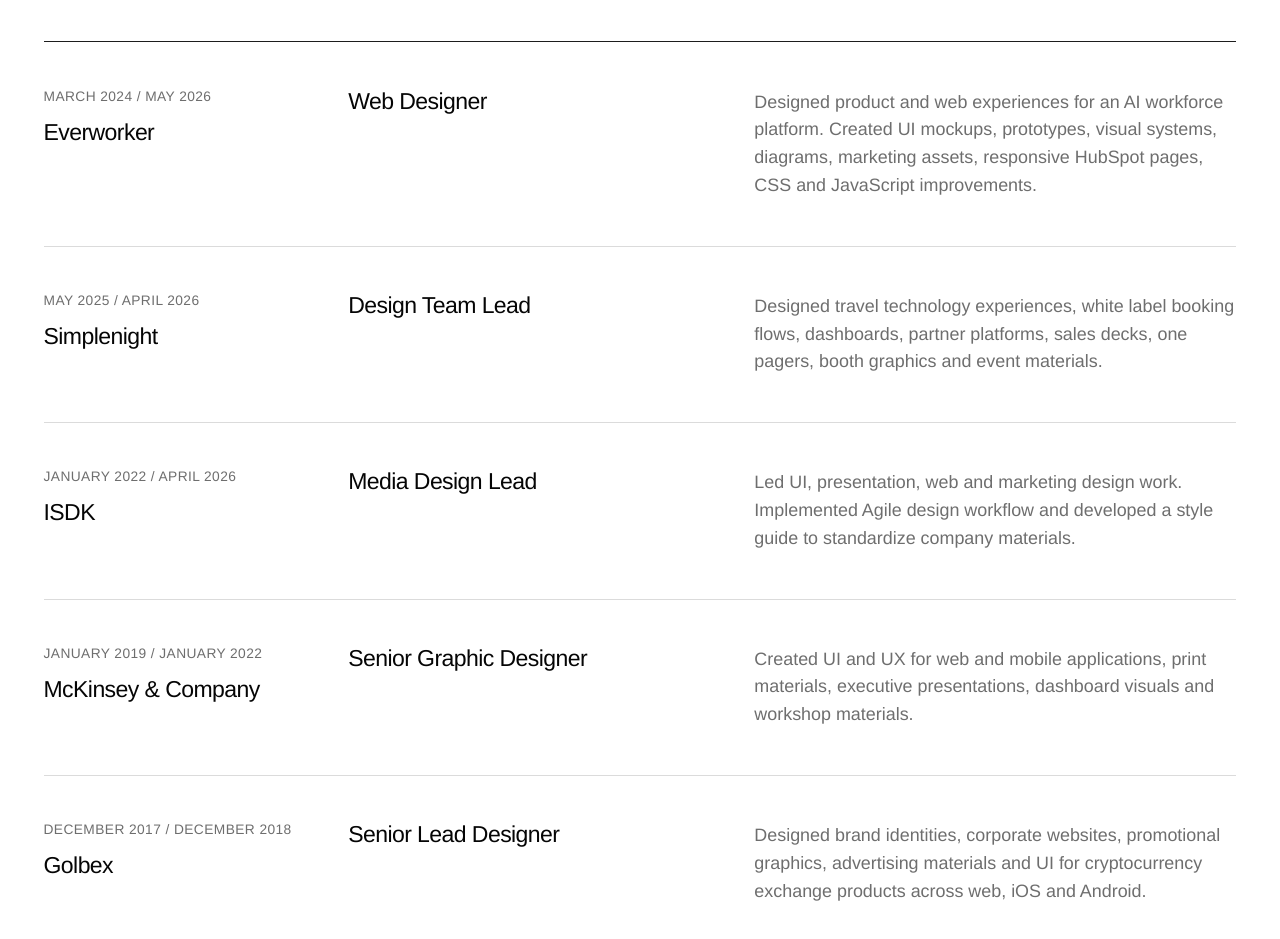
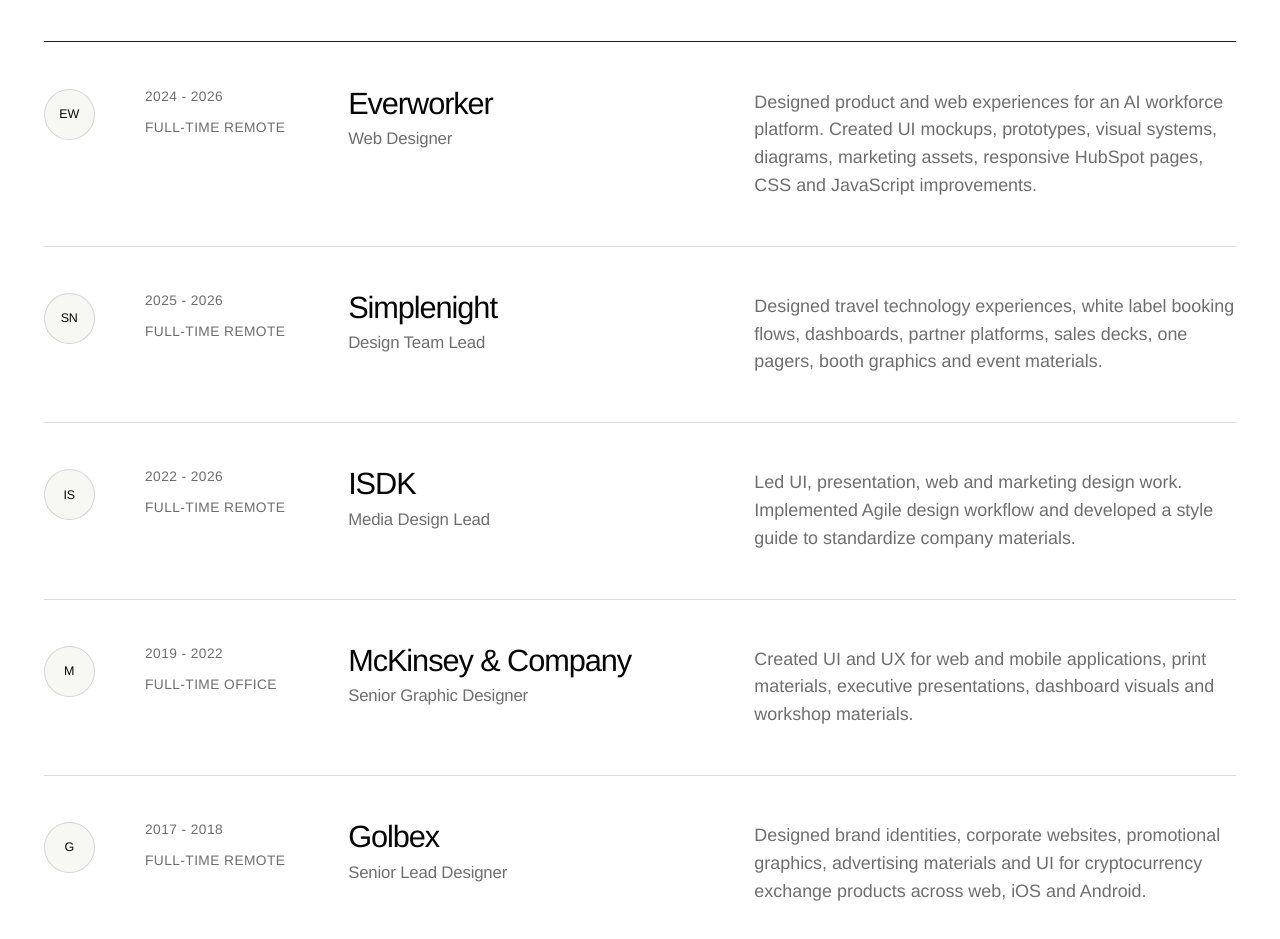
Before and after one commit to miheenko-i/portfolio, a React (Vite) app: page / in a window 1280 px wide. Shown: the part 4580-5519 px from the top of the page. Built offline with nearby package versions, Linux system fonts and the light colour scheme; a web font is replaced by a local one.

Commit message:
Improve experience hierarchy

```diff
--- a/src/main.jsx
+++ b/src/main.jsx
@@ -74,35 +74,45 @@
   {
     role: 'Web Designer',
     company: 'Everworker',
-    period: 'March 2024 / May 2026',
+    logo: 'EW',
+    period: '2024 - 2026',
+    employment: 'Full-time remote',
     text:
       'Designed product and web experiences for an AI workforce platform. Created UI mockups, prototypes, visual systems, diagrams, marketing assets, responsive HubSpot pages, CSS and JavaScript improvements.',
   },
   {
     role: 'Design Team Lead',
     company: 'Simplenight',
-    period: 'May 2025 / April 2026',
+    logo: 'SN',
+    period: '2025 - 2026',
+    employment: 'Full-time remote',
     text:
       'Designed travel technology experiences, white label booking flows, dashboards, partner platforms, sales decks, one pagers, booth graphics and event materials.',
   },
   {
     role: 'Media Design Lead',
     company: 'ISDK',
-    period: 'January 2022 / April 2026',
+    logo: 'IS',
+    period: '2022 - 2026',
+    employment: 'Full-time remote',
     text:
       'Led UI, presentation, web and marketing design work. Implemented Agile design workflow and developed a style guide to standardize company materials.',
   },
   {
     role: 'Senior Graphic Designer',
     company: 'McKinsey & Company',
-    period: 'January 2019 / January 2022',
+    logo: 'M',
+    period: '2019 - 2022',
+    employment: 'Full-time office',
     text:
       'Created UI and UX for web and mobile applications, print materials, executive presentations, dashboard visuals and workshop materials.',
   },
   {
     role: 'Senior Lead Designer',
     company: 'Golbex',
-    period: 'December 2017 / December 2018',
+    logo: 'G',
+    period: '2017 - 2018',
+    employment: 'Full-time remote',
     text:
       'Designed brand identities, corporate websites, promotional graphics, advertising materials and UI for cryptocurrency exchange products across web, iOS and Android.',
   },
@@ -353,13 +363,18 @@
               key={`${item.company}${item.period}`}
               style={{ '--i': index }}
             >
+              <div className="companyLogo" aria-hidden="true">
+                {item.logo}
+              </div>
+
               <div className="resumeMeta">
                 <p className="date">{item.period}</p>
-                <p className="company">{item.company}</p>
+                <p className="date">{item.employment}</p>
               </div>
 
               <div className="resumeTitle">
-                <h3>{item.role}</h3>
+                <h3>{item.company}</h3>
+                <p className="role">{item.role}</p>
               </div>
 
               <p className="resumeText">{item.text}</p>
--- a/src/style.css
+++ b/src/style.css
@@ -796,17 +796,19 @@
 .resumeItem h3 {
   margin-bottom: 0;
   font-family: var(--font-body);
-  font-size: clamp(1.25rem, 1.8vw, 2rem);
-  line-height: 1.05;
-  letter-spacing: -0.025em;
+  color: var(--text);
+  font-size: clamp(1.55rem, 2.4vw, 2.75rem);
+  line-height: 0.98;
+  letter-spacing: -0.035em;
   font-weight: 400;
   text-transform: none;
 }
 
-.resumeMeta .company {
-  font-size: clamp(1.25rem, 1.8vw, 2rem);
-  line-height: 1.05;
-  letter-spacing: -0.025em;
+.resumeTitle .role {
+  color: var(--muted);
+  font-size: clamp(1.05rem, 1.25vw, 1.45rem);
+  line-height: 1.18;
+  letter-spacing: -0.01em;
   font-weight: 400;
   text-transform: none;
 }
@@ -872,14 +874,31 @@
   border-bottom: 1px solid var(--line);
 }
 
+.companyLogo {
+  grid-column: 1;
+  display: inline-grid;
+  place-items: center;
+  width: clamp(2.75rem, 4vw, 4rem);
+  aspect-ratio: 1;
+  border: 1px solid var(--line);
+  border-radius: 999px;
+  color: var(--text);
+  font-size: clamp(0.78rem, 0.95vw, 0.95rem);
+  line-height: 1;
+  letter-spacing: -0.02em;
+  background: var(--paper);
+}
+
 .resumeMeta {
-  grid-column: 1 / span 3;
+  grid-column: 2 / span 2;
   display: grid;
   gap: 0.9rem;
 }
 
 .resumeTitle {
   grid-column: 4 / span 4;
+  display: grid;
+  gap: 0.65rem;
   padding-right: clamp(1rem, 3vw, 3rem);
 }
 
@@ -1336,10 +1355,18 @@
     line-height: 1;
   }
 
-  .resumeItem h3,
-  .resumeMeta .company {
-    font-size: clamp(1.25rem, 5vw, 1.7rem);
+  .resumeItem h3 {
+    font-size: clamp(1.45rem, 6vw, 2rem);
     line-height: 1.1;
+  }
+
+  .resumeTitle .role {
+    font-size: clamp(1.05rem, 4.5vw, 1.35rem);
+    line-height: 1.2;
+  }
+
+  .companyLogo {
+    grid-column: auto;
   }
 
   .studioGrid {
```
